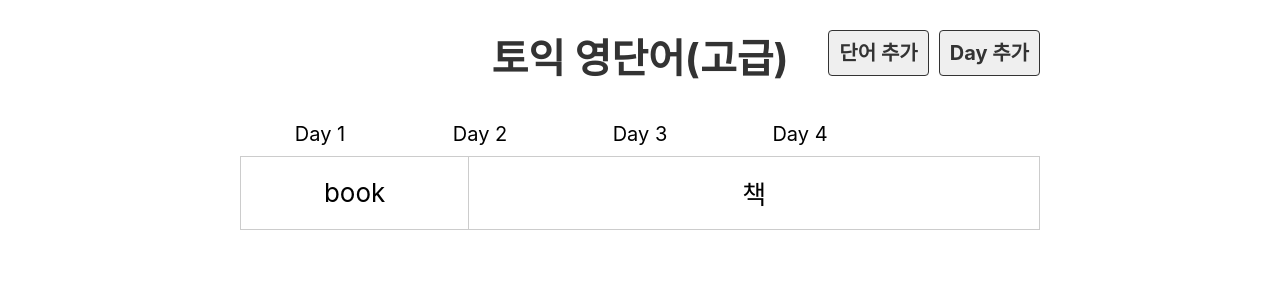
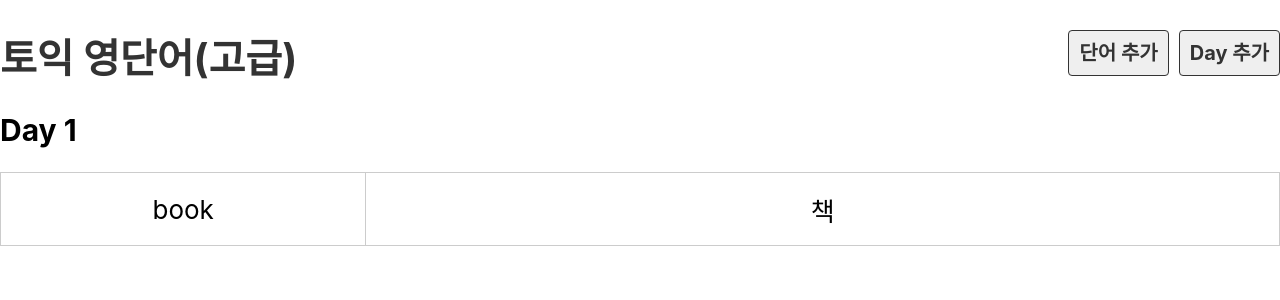
Before and after one commit to bkdragon0228/voca-react, a React (Create React App) app in the folder voca/: page /day/1 in a window 1280 px wide. Shown: the top 300 px of the page. Built offline with nearby package versions, Linux system fonts and the light colour scheme.

Commit message:
기능 : 페이지 구분
react router dom으로 페이지 구분

```diff
--- a/voca/package.json
+++ b/voca/package.json
@@ -8,6 +8,7 @@
     "@testing-library/user-event": "^13.5.0",
     "react": "^18.2.0",
     "react-dom": "^18.2.0",
+    "react-router-dom": "^6.3.0",
     "react-scripts": "5.0.1",
     "web-vitals": "^2.1.4"
   },
--- a/voca/src/App.js
+++ b/voca/src/App.js
@@ -2,14 +2,17 @@ import './App.css';
 import Day from './component/Day';
 import DayList from './component/DayList';
 import Header from './component/Header';
+import { BrowserRouter as Router, Routes, Route } from 'react-router-dom';
 
 function App() {
     return (
-        <div className="App">
+        <Router>
             <Header />
-            <DayList />
-            <Day />
-        </div>
+            <Routes>
+                <Route path="/" element={<DayList />} />
+                <Route path="/day/:id" element={<Day />} />
+            </Routes>
+        </Router>
     );
 }
 
--- a/voca/src/component/Day.js
+++ b/voca/src/component/Day.js
@@ -4,10 +4,11 @@ const Day = () => {
     const wordList = dummy.words.filter((e) => e.day === day);
     return (
         <div>
+            <h2>Day {day}</h2>
             <table>
                 <tbody>
                     {wordList.map((ele) => (
-                        <tr>
+                        <tr key={ele.id}>
                             <td>{ele.eng}</td>
                             <td>{ele.kor}</td>
                         </tr>
```
Also changed, not shown: 1 other file (tests, documents, lock files or other folders).
